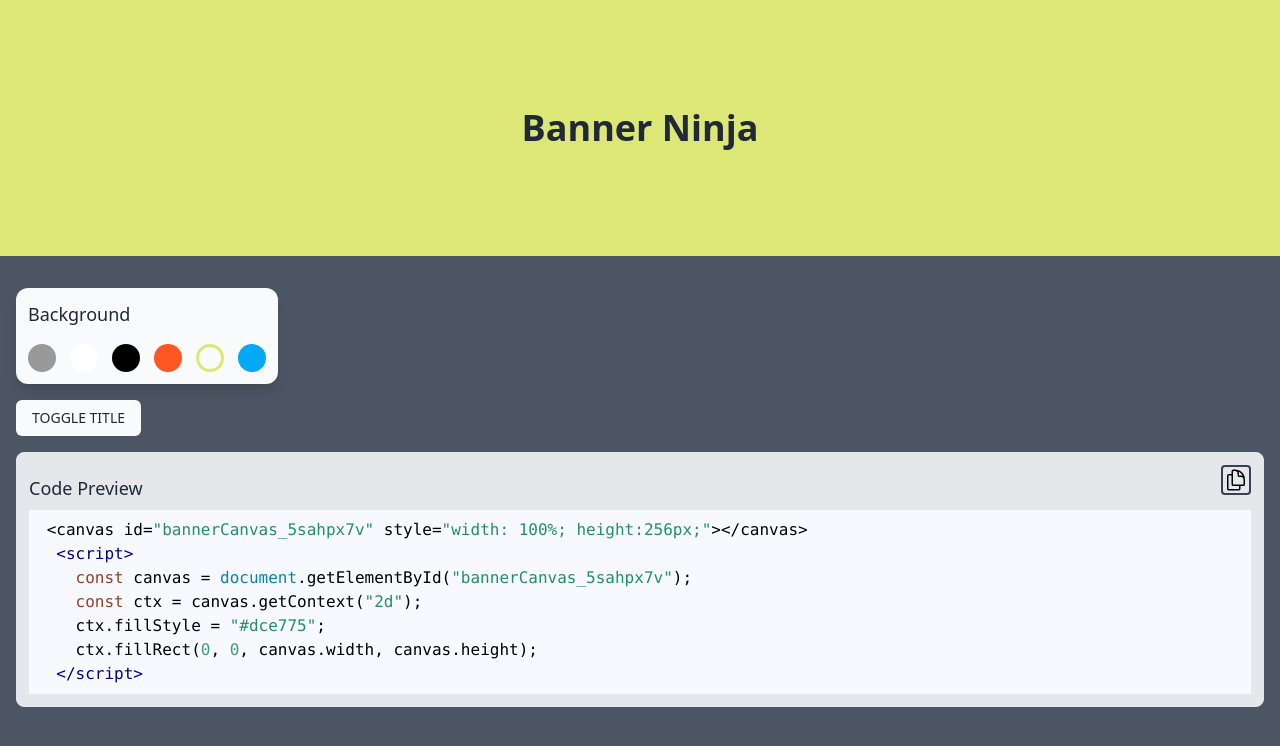
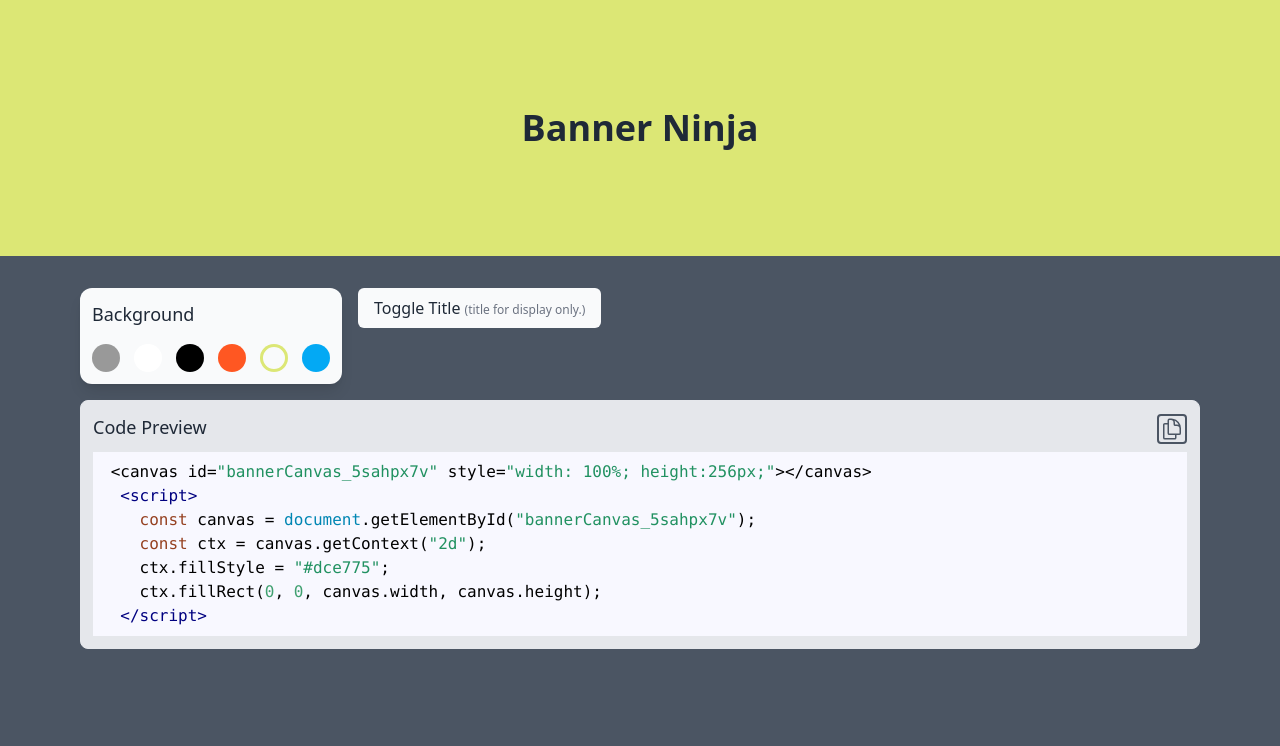
Before and after one commit to stujmar/banner-ninja, a React (Vite) app: page / in a window 1280 px wide. Shown: the top 746 px of the page. Built offline with nearby package versions, Linux system fonts and the light colour scheme.

Commit message:
[sm] added functionality to copy button and started building out ModePicker

```diff
--- a/src/App.tsx
+++ b/src/App.tsx
@@ -2,6 +2,7 @@ import { useEffect, useState, useMemo } from 'react';
 import BannerPreview from './components/BannerPreview';
 import ColorPicker from './components/ColorPicker';
 import CodePreview from './components/CodePreview';
+// import ModePicker from './components/ModePIcker';
 
 function App() {
   const [color, setColor] = useState("#dce775");
@@ -39,10 +40,14 @@ function App() {
   return (
     <div>
         <BannerPreview titleSettings={titleSettings} />
-        <div className="flex flex-col p-4 bg-gray-600 container mx-auto h-screen justify-start items-center md:items-start">
+        <div className="container max-w-6xl flex flex-col p-4 bg-gray-600 mx-auto h-screen justify-start items-center md:items-start">
           <div className="mt-4">
+            {/* Top Row */}
+            <div className="flex items-start gap-4">
             <ColorPicker onChange={handleColorChange} />
-            <button type="button" onClick={toggleTitle} className="mt-4 font-medium text-sm bg-gray-50 text-gray-800 px-4 py-2 rounded-md uppercase">Toggle Title</button>
+            {/* <ModePicker /> */}
+            <button type="button" onClick={toggleTitle} className="font-medium text-base bg-gray-50 text-gray-800 px-4 py-2 rounded-md">Toggle Title <span className="text-xs text-gray-500">(title for display only.)</span></button>
+            </div>
           </div>
           <div className="p-2"></div>
           <CodePreview idHash={idHash} color={color} />
--- a/src/components/CodePreview.tsx
+++ b/src/components/CodePreview.tsx
@@ -1,4 +1,4 @@
-import React from 'react';
+import React, { useState } from 'react';
 import SyntaxHighlighter from 'react-syntax-highlighter';
 import { docco } from 'react-syntax-highlighter/dist/esm/styles/hljs';
 
@@ -8,6 +8,7 @@ type CodePreviewProps = {
 }
 
 const CodePreview = ({color, idHash}: CodePreviewProps) => {
+  const [isCopying, setIsCopying] = useState(false);
   const prefix = ` <canvas id="bannerCanvas_${idHash}" style="width: 100%; height:256px;"></canvas>
   <script>`
   const javaScriptBody = `
@@ -20,23 +21,32 @@ const CodePreview = ({color, idHash}: CodePreviewProps) => {
   const codeString = `${prefix}${javaScriptBody}${suffix}`;
 
   const copyToClipboard = () => {
+    setIsCopying(true);
     const el = document.createElement('textarea');
     el.value = codeString;
     document.body.appendChild(el);
     el.select();
     document.execCommand('copy');
     document.body.removeChild(el);
+    setTimeout(() => {
+      setIsCopying(false);
+    }, 1000);
   }
+
+
 
   return (
     <div className="w-full rounded-lg p-3 overflow-hidden border bg-gray-200">
         <div className="flex justify-between items-baseline w-full">
           <div className="text-gray-800 font-medium text-lg">Code Preview</div>
-          <button onClick={()=>copyToClipboard()} className="border-2 border-gray-700 rounded p-px hover:bg-gray-300">
+          <div className="flex justify-end items-center">
+          <div className={`bg-green-200 p-1 rounded-lg shadow  text-sm font-bold text-green-600 mr-2 transition-all ${isCopying ? "opacity-100" : "opacity-0"}`}>COPIED</div>
+          <button onClick={()=>copyToClipboard()} className="text-gray-600 border-2 border-gray-600 rounded p-px hover:bg-gray-300">
             <svg  className="w-6 h-6" xmlns="http://www.w3.org/2000/svg" fill="none" viewBox="0 0 24 24" strokeWidth={1.5} stroke="currentColor">
               <path strokeLinecap="round" strokeLinejoin="round" d="M15.75 17.25v3.375c0 .621-.504 1.125-1.125 1.125h-9.75a1.125 1.125 0 01-1.125-1.125V7.875c0-.621.504-1.125 1.125-1.125H6.75a9.06 9.06 0 011.5.124m7.5 10.376h3.375c.621 0 1.125-.504 1.125-1.125V11.25c0-4.46-3.243-8.161-7.5-8.876a9.06 9.06 0 00-1.5-.124H9.375c-.621 0-1.125.504-1.125 1.125v3.5m7.5 10.375H9.375a1.125 1.125 0 01-1.125-1.125v-9.25m12 6.625v-1.875a3.375 3.375 0 00-3.375-3.375h-1.5a1.125 1.125 0 01-1.125-1.125v-1.5a3.375 3.375 0 00-3.375-3.375H9.75" />
             </svg>
           </button>
+          </div>
         </div>
       <div className="mt-2 text-base">
         <SyntaxHighlighter language="javascript" style={docco}>
--- /dev/null
+++ b/src/components/ModePIcker.tsx
@@ -0,0 +1,27 @@
+import React from 'react';
+
+type ModePickerProps = {}
+
+const ModePicker = () => {
+    return (
+        <div className="h-24 bg-gray-50 rounded-lg p-3">
+            <p className="text-lg font-medium text-gray-800">Mode Picker</p>
+            <div className="flex gap-2 mt-4">
+                <div className="flex items-center">
+                    <input checked id="default-radio-1" type="radio" value="" name="default-radio" className="w-4 h-4 text-blue-600 bg-gray-100 border-gray-300 focus:ring-blue-500 dark:focus:ring-blue-600 dark:ring-offset-gray-800 focus:ring-2 dark:bg-gray-700 dark:border-gray-600"/>
+                    <label htmlFor="default-radio-1" className="ml-2 text-sm font-medium text-gray-900 dark:text-gray-300">Default</label>
+                </div>
+                <div className="flex items-center">
+                    <input id="default-radio-2" type="radio" value="" name="default-radio" className="w-4 h-4 text-blue-600 bg-gray-100 border-gray-300 focus:ring-blue-500 dark:focus:ring-blue-600 dark:ring-offset-gray-800 focus:ring-2 dark:bg-gray-700 dark:border-gray-600"/>
+                    <label htmlFor="default-radio-2" className="ml-2 text-sm font-medium text-gray-900 dark:text-gray-300">Waves</label>
+                </div>
+                <div className="flex items-center">
+                    <input id="default-radio-3" type="radio" value="" name="default-radio" className="w-4 h-4 text-blue-600 bg-gray-100 border-gray-300 focus:ring-blue-500 dark:focus:ring-blue-600 dark:ring-offset-gray-800 focus:ring-2 dark:bg-gray-700 dark:border-gray-600"/>
+                    <label htmlFor="default-radio-3" className="ml-2 text-sm font-medium text-gray-900 dark:text-gray-300">Plasma</label>
+                </div>
+            </div>
+        </div>
+    );
+};
+
+export default ModePicker;
--- a/src/output.css
+++ b/src/output.css
@@ -571,16 +571,24 @@ video {
   margin-right: auto;
 }
 
-.mt-8 {
-  margin-top: 2rem;
-}
-
 .mt-4 {
   margin-top: 1rem;
 }
 
+.mr-2 {
+  margin-right: 0.5rem;
+}
+
 .mt-2 {
   margin-top: 0.5rem;
+}
+
+.mb-2 {
+  margin-bottom: 0.5rem;
+}
+
+.ml-2 {
+  margin-left: 0.5rem;
 }
 
 .flex {
@@ -603,6 +611,14 @@ video {
   height: 1.5rem;
 }
 
+.h-24 {
+  height: 6rem;
+}
+
+.h-4 {
+  height: 1rem;
+}
+
 .w-full {
   width: 100%;
 }
@@ -615,8 +631,20 @@ video {
   width: 3rem;
 }
 
+.w-4 {
+  width: 1rem;
+}
+
+.max-w-6xl {
+  max-width: 72rem;
+}
+
 .flex-col {
   flex-direction: column;
+}
+
+.items-start {
+  align-items: flex-start;
 }
 
 .items-center {
@@ -643,8 +671,12 @@ video {
   justify-content: space-between;
 }
 
-.gap-12 {
-  gap: 3rem;
+.gap-4 {
+  gap: 1rem;
+}
+
+.gap-2 {
+  gap: 0.5rem;
 }
 
 .overflow-hidden {
@@ -680,6 +712,16 @@ video {
   border-color: rgb(55 65 81 / var(--tw-border-opacity));
 }
 
+.border-gray-300 {
+  --tw-border-opacity: 1;
+  border-color: rgb(209 213 219 / var(--tw-border-opacity));
+}
+
+.border-gray-600 {
+  --tw-border-opacity: 1;
+  border-color: rgb(75 85 99 / var(--tw-border-opacity));
+}
+
 .bg-gray-600 {
   --tw-bg-opacity: 1;
   background-color: rgb(75 85 99 / var(--tw-bg-opacity));
@@ -704,20 +746,34 @@ video {
   background-color: rgb(229 231 235 / var(--tw-bg-opacity));
 }
 
+.bg-green-200 {
+  --tw-bg-opacity: 1;
+  background-color: rgb(187 247 208 / var(--tw-bg-opacity));
+}
+
+.bg-gray-100 {
+  --tw-bg-opacity: 1;
+  background-color: rgb(243 244 246 / var(--tw-bg-opacity));
+}
+
 .p-4 {
   padding: 1rem;
+}
+
+.p-2 {
+  padding: 0.5rem;
 }
 
 .p-3 {
   padding: 0.75rem;
 }
 
+.p-1 {
+  padding: 0.25rem;
+}
+
 .p-px {
   padding: 1px;
-}
-
-.p-2 {
-  padding: 0.5rem;
 }
 
 .px-4 {
@@ -740,9 +796,14 @@ video {
   padding-right: 0.5rem;
 }
 
-.text-sm {
-  font-size: 0.875rem;
-  line-height: 1.25rem;
+.text-base {
+  font-size: 1rem;
+  line-height: 1.5rem;
+}
+
+.text-xs {
+  font-size: 0.75rem;
+  line-height: 1rem;
 }
 
 .text-4xl {
@@ -755,9 +816,9 @@ video {
   line-height: 1.75rem;
 }
 
-.text-base {
-  font-size: 1rem;
-  line-height: 1.5rem;
+.text-sm {
+  font-size: 0.875rem;
+  line-height: 1.25rem;
 }
 
 .text-6xl {
@@ -773,13 +834,14 @@ video {
   font-weight: 700;
 }
 
-.uppercase {
-  text-transform: uppercase;
-}
-
 .text-gray-800 {
   --tw-text-opacity: 1;
   color: rgb(31 41 55 / var(--tw-text-opacity));
+}
+
+.text-gray-500 {
+  --tw-text-opacity: 1;
+  color: rgb(107 114 128 / var(--tw-text-opacity));
 }
 
 .text-white {
@@ -787,10 +849,50 @@ video {
   color: rgb(255 255 255 / var(--tw-text-opacity));
 }
 
+.text-green-600 {
+  --tw-text-opacity: 1;
+  color: rgb(22 163 74 / var(--tw-text-opacity));
+}
+
+.text-blue-600 {
+  --tw-text-opacity: 1;
+  color: rgb(37 99 235 / var(--tw-text-opacity));
+}
+
+.text-gray-900 {
+  --tw-text-opacity: 1;
+  color: rgb(17 24 39 / var(--tw-text-opacity));
+}
+
+.text-gray-600 {
+  --tw-text-opacity: 1;
+  color: rgb(75 85 99 / var(--tw-text-opacity));
+}
+
+.opacity-100 {
+  opacity: 1;
+}
+
+.opacity-0 {
+  opacity: 0;
+}
+
+.shadow {
+  --tw-shadow: 0 1px 3px 0 rgb(0 0 0 / 0.1), 0 1px 2px -1px rgb(0 0 0 / 0.1);
+  --tw-shadow-colored: 0 1px 3px 0 var(--tw-shadow-color), 0 1px 2px -1px var(--tw-shadow-color);
+  box-shadow: var(--tw-ring-offset-shadow, 0 0 #0000), var(--tw-ring-shadow, 0 0 #0000), var(--tw-shadow);
+}
+
 .shadow-lg {
   --tw-shadow: 0 10px 15px -3px rgb(0 0 0 / 0.1), 0 4px 6px -4px rgb(0 0 0 / 0.1);
   --tw-shadow-colored: 0 10px 15px -3px var(--tw-shadow-color), 0 4px 6px -4px var(--tw-shadow-color);
   box-shadow: var(--tw-ring-offset-shadow, 0 0 #0000), var(--tw-ring-shadow, 0 0 #0000), var(--tw-shadow);
+}
+
+.transition-all {
+  transition-property: all;
+  transition-timing-function: cubic-bezier(0.4, 0, 0.2, 1);
+  transition-duration: 150ms;
 }
 
 body {
@@ -812,6 +914,43 @@ body {
   outline-offset: 2px;
 }
 
+.focus\:ring-2:focus {
+  --tw-ring-offset-shadow: var(--tw-ring-inset) 0 0 0 var(--tw-ring-offset-width) var(--tw-ring-offset-color);
+  --tw-ring-shadow: var(--tw-ring-inset) 0 0 0 calc(2px + var(--tw-ring-offset-width)) var(--tw-ring-color);
+  box-shadow: var(--tw-ring-offset-shadow), var(--tw-ring-shadow), var(--tw-shadow, 0 0 #0000);
+}
+
+.focus\:ring-blue-500:focus {
+  --tw-ring-opacity: 1;
+  --tw-ring-color: rgb(59 130 246 / var(--tw-ring-opacity));
+}
+
+@media (prefers-color-scheme: dark) {
+  .dark\:border-gray-600 {
+    --tw-border-opacity: 1;
+    border-color: rgb(75 85 99 / var(--tw-border-opacity));
+  }
+
+  .dark\:bg-gray-700 {
+    --tw-bg-opacity: 1;
+    background-color: rgb(55 65 81 / var(--tw-bg-opacity));
+  }
+
+  .dark\:text-gray-300 {
+    --tw-text-opacity: 1;
+    color: rgb(209 213 219 / var(--tw-text-opacity));
+  }
+
+  .dark\:ring-offset-gray-800 {
+    --tw-ring-offset-color: #1f2937;
+  }
+
+  .dark\:focus\:ring-blue-600:focus {
+    --tw-ring-opacity: 1;
+    --tw-ring-color: rgb(37 99 235 / var(--tw-ring-opacity));
+  }
+}
+
 @media (min-width: 768px) {
   .md\:items-start {
     align-items: flex-start;
```
